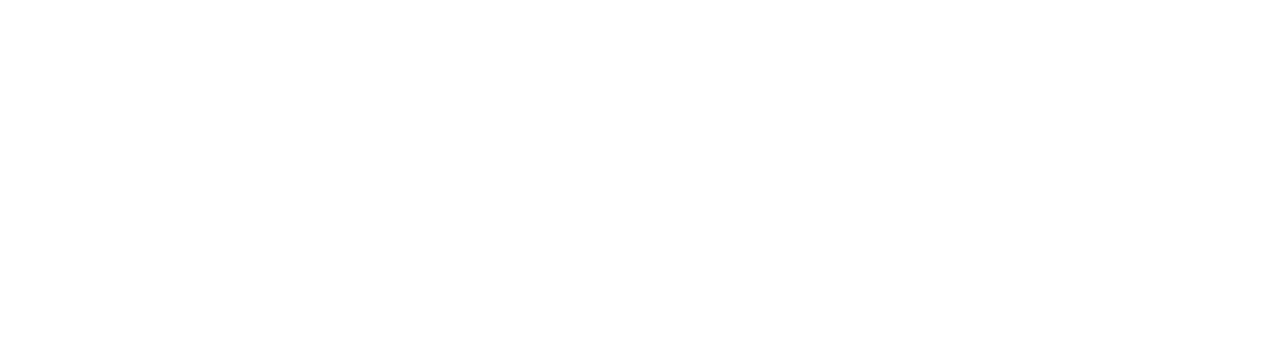
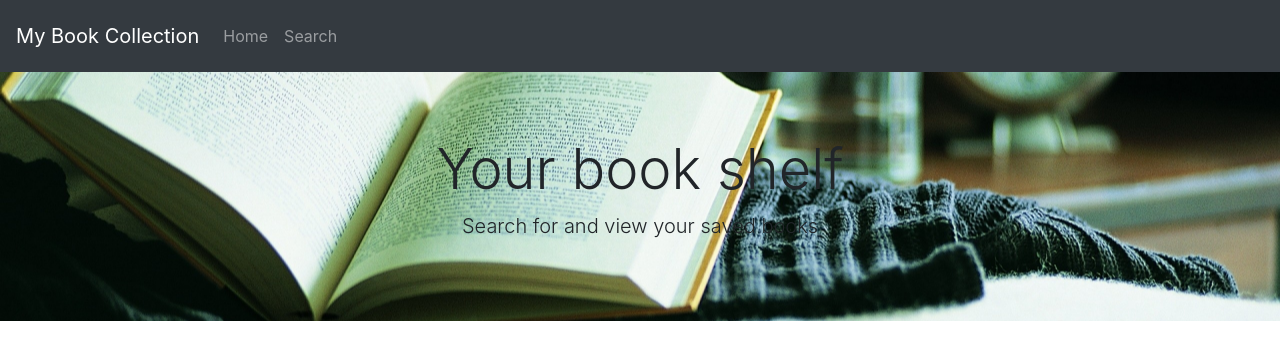
Before and after one commit to KiteRunner2/my-book-shelf, a React (Create React App) app in the folder front-end/: page / in a window 1280 px wide. Shown: the top 360 px of the page. Built offline with nearby package versions, Linux system fonts and the light colour scheme.

Commit message:
NavBar component added with basic layout

```diff
--- a/front-end/src/App.js
+++ b/front-end/src/App.js
@@ -1,7 +1,12 @@
 import React from 'react';
+import NavBar from './components/NavBar';
 
 function App() {
-    return <div></div>;
+    return (
+        <div>
+            <NavBar />
+        </div>
+    );
 }
 
 export default App;
--- /dev/null
+++ b/front-end/src/components/NavBar.js
@@ -0,0 +1,73 @@
+import React from 'react';
+function NavBar() {
+    const style = {
+        jumbotron: {
+            backgroundImage: "url('./img/book.jpg')",
+            backgroundSize: 'cover',
+            backgroundPosition: 'center',
+        },
+    };
+    return (
+        <>
+            <nav className="navbar navbar-expand-lg navbar-dark bg-dark sticky-top py-3">
+                <a className="navbar-brand" href="#">
+                    My Book Collection
+                </a>
+                <button
+                    className="navbar-toggler"
+                    type="button"
+                    data-toggle="collapse"
+                    data-target="#navbarSupportedContent"
+                    aria-controls="navbarSupportedContent"
+                    aria-expanded="false"
+                    aria-label="Toggle navigation"
+                >
+                    <span className="navbar-toggler-icon"></span>
+                </button>
+
+                <div
+                    className="collapse navbar-collapse"
+                    id="navbarSupportedContent"
+                >
+                    <ul className="navbar-nav mr-auto">
+                        <li className="nav-item">
+                            <a className="nav-link" href="#">
+                                Home <span className="sr-only">(current)</span>
+                            </a>
+                        </li>
+                        <li className="nav-item">
+                            <a className="nav-link" href="#">
+                                Search
+                            </a>
+                        </li>
+                    </ul>
+                    {/* <form className="form-inline my-2 my-lg-0">
+                    <input
+                        className="form-control mr-sm-2"
+                        type="search"
+                        placeholder="Search"
+                        aria-label="Search"
+                    />
+                    <button
+                        className="btn btn-outline-success my-2 my-sm-0"
+                        type="submit"
+                    >
+                        Search
+                    </button>
+                </form> */}
+                </div>
+            </nav>
+            <div
+                className="jumbotron jumbotron-fluid text-center text-black"
+                style={style.jumbotron}
+            >
+                <div className="container">
+                    <h1 className="display-4">Your book shelf</h1>
+                    <p className="lead">Search for and view your saved books</p>
+                </div>
+            </div>
+        </>
+    );
+}
+
+export default NavBar;
```
Also changed, not shown: front-end/public/img/book.jpg (added).
